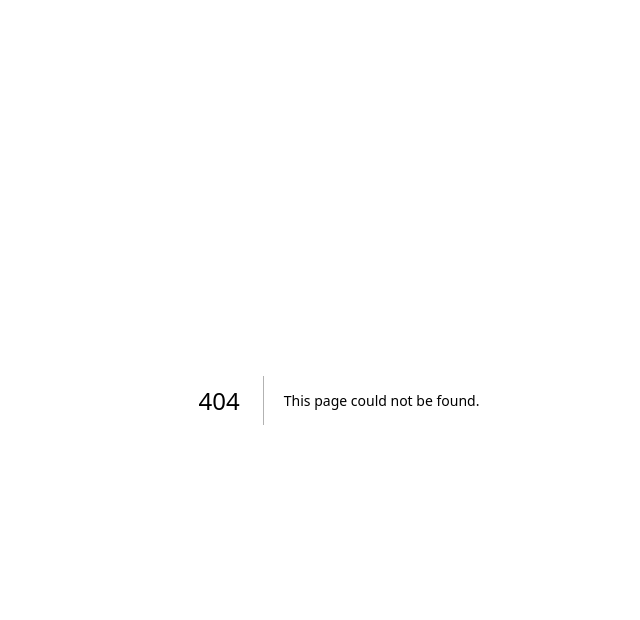
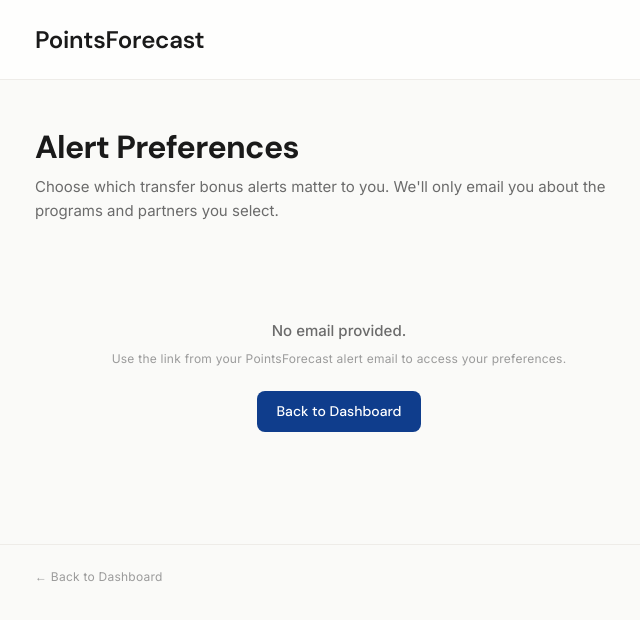
Before and after one commit to erictaylor88/pointsforecast, a Next.js app: page /preferences in a window 1280 px wide. Before the commit this address had no page. Shown: the top 620 px of the page, without its empty margins (301-941 px from the left). Built offline with nearby package versions, Linux system fonts and the light colour scheme.

Commit message:
feat: add preferences page

```diff
--- /dev/null
+++ b/src/app/preferences/page.tsx
@@ -0,0 +1,59 @@
+import type { Metadata } from "next";
+import { PreferencesForm } from "@/components/dashboard/PreferencesForm";
+
+export const metadata: Metadata = {
+  title: "Alert Preferences",
+  description: "Customize which transfer bonus alerts you receive from PointsForecast.",
+  robots: { index: false, follow: false },
+};
+
+export default async function PreferencesPage({
+  searchParams,
+}: {
+  searchParams: Promise<{ email?: string }>;
+}) {
+  const { email } = await searchParams;
+
+  return (
+    <div className="min-h-screen bg-bg-primary">
+      <header className="w-full border-b border-border-subtle bg-bg-surface/80">
+        <div className="max-w-2xl mx-auto px-4 sm:px-8 py-5 sm:py-6">
+          <a href="/" className="font-display text-h1 text-text-primary hover:opacity-80 transition-opacity">
+            PointsForecast
+          </a>
+        </div>
+      </header>
+
+      <main className="max-w-2xl mx-auto px-4 sm:px-8 py-8 sm:py-12">
+        <h1 className="font-display text-display text-text-primary mb-2">
+          Alert Preferences
+        </h1>
+        <p className="text-body text-text-secondary mb-8">
+          Choose which transfer bonus alerts matter to you. We&apos;ll only email you about the programs and partners you select.
+        </p>
+
+        {email ? (
+          <PreferencesForm email={email.trim().toLowerCase()} />
+        ) : (
+          <div className="text-center py-16">
+            <p className="text-body-medium text-text-secondary mb-2">No email provided.</p>
+            <p className="text-caption text-text-tertiary mb-6">
+              Use the link from your PointsForecast alert email to access your preferences.
+            </p>
+            <a href="/" className="inline-block px-5 py-2.5 bg-chase text-white rounded-lg font-display text-[14px] font-medium hover:bg-chase/90 transition-colors">
+              Back to Dashboard
+            </a>
+          </div>
+        )}
+      </main>
+
+      <footer className="border-t border-border-subtle">
+        <div className="max-w-2xl mx-auto px-4 sm:px-8 py-6">
+          <p className="text-caption text-text-tertiary">
+            <a href="/" className="hover:text-text-secondary transition-colors">← Back to Dashboard</a>
+          </p>
+        </div>
+      </footer>
+    </div>
+  );
+}
```
